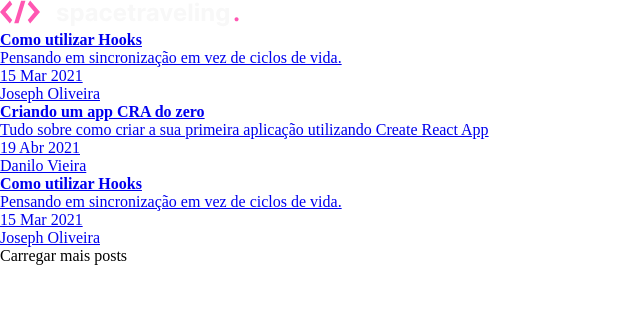
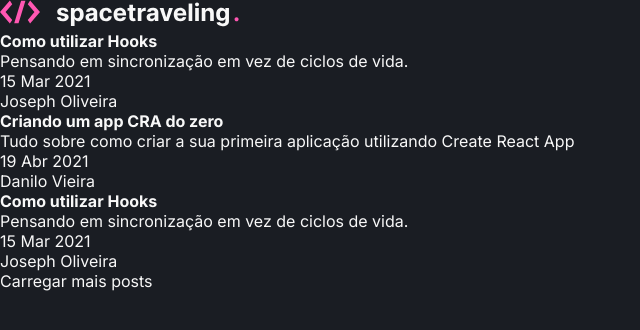
Before and after one commit to rodrigobunhak/desafio05-trilha-react, a Next.js app: page / in a window 1280 px wide. Shown: the top 330 px of the page, without its empty margins (0-640 px from the left). Built offline with nearby package versions, Linux system fonts and the light colour scheme.

Commit message:
add style global

```diff
--- a/src/styles/globals.scss
+++ b/src/styles/globals.scss
@@ -4,4 +4,41 @@
   padding: 0;
 }
 
-// TODO
+:root {
+  --pink: #FF57B2;
+  --white: #F8F8F8;
+
+  --gray-200: #D7D7D7;
+  --gray-300: #BBBBBB;
+  --gray-900: #1A1D23;
+}
+
+@media (max-width: 1000px) {
+  html {
+    font-size: 93.75%;
+  }
+}
+
+@media (max-width: 720px) {
+  html {
+    font-size: 87.5%;
+  }
+}
+
+body {
+  background: var(--gray-900);
+  color: var(--white);
+}
+
+body, input, textarea, select, button {
+  font: 400 1rem "Inter", sans-serif;
+}
+
+button {
+  cursor: pointer;
+}
+
+a {
+  color: inherit;
+  text-decoration: none;
+}
```
